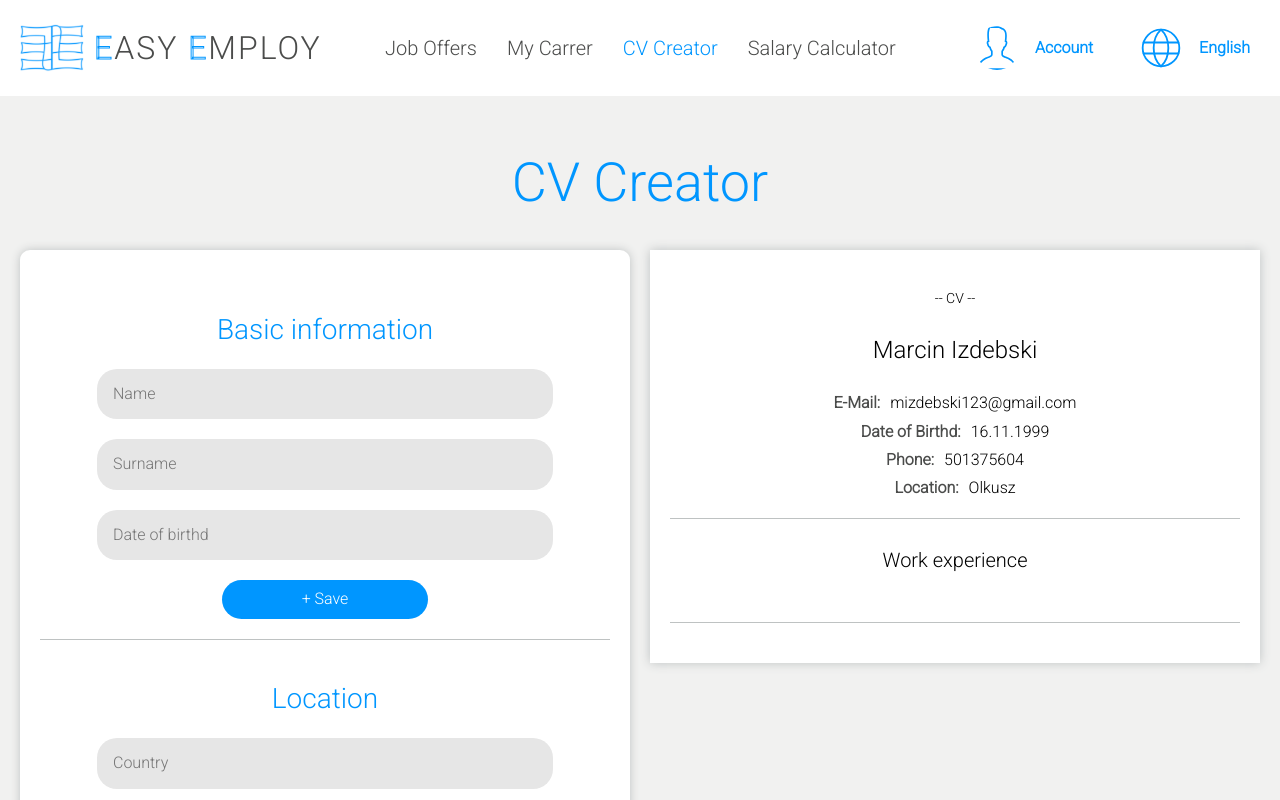
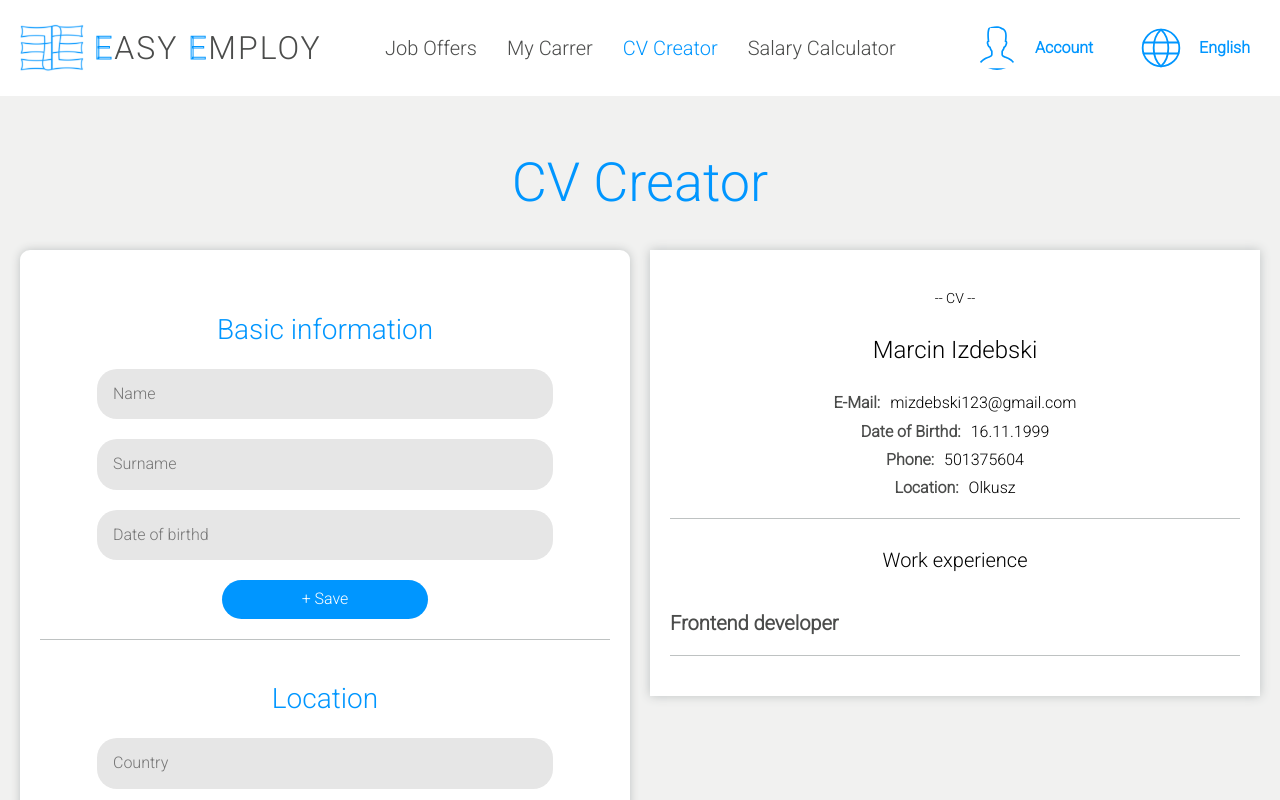
Before and after one commit to mizdebski77/Easy-Employ, a React (Create React App) app: page /CV-Creator in a window 1280 px wide. Shown: the top 800 px of the page. Built offline with nearby package versions, Linux system fonts and the light colour scheme.

Commit message:
Title span to work experience added

```diff
--- a/src/features/Creator/creator.tsx
+++ b/src/features/Creator/creator.tsx
@@ -82,6 +82,7 @@ export const Creator = () => {
 
                         <ElementsWrapper>
                             <CVSectionTitle>Work experience</CVSectionTitle>
+                            <TitleSpan>Frontend developer</TitleSpan>
                         </ElementsWrapper>
 
                     </CVPreview>
--- a/src/features/Creator/styledCreator.ts
+++ b/src/features/Creator/styledCreator.ts
@@ -122,6 +122,7 @@ export const SpanWrapper = styled.div`
 export const TitleSpan = styled.span`
     font-weight: 600;
     color: ${({ theme }) => theme.color.fontSecond};
+    justify-self: start;
 `;
 
 export const ContentSpan = styled.span`
```
